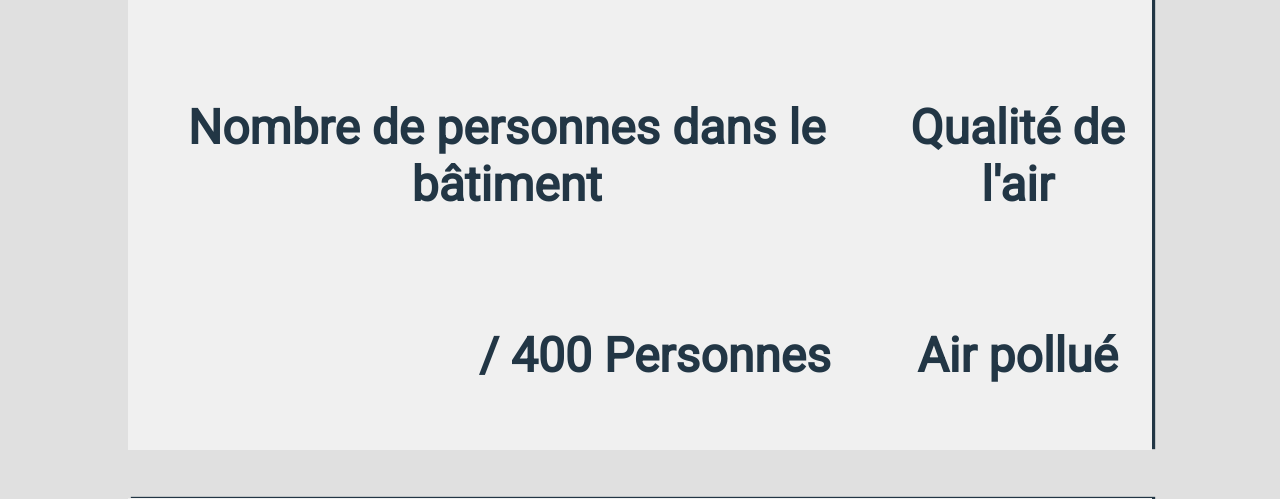
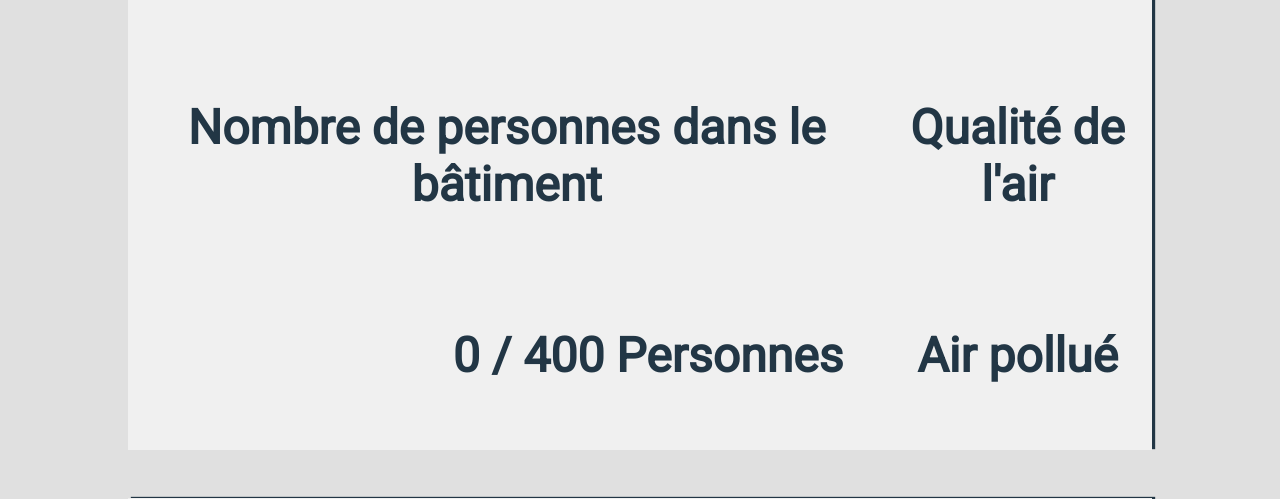
Before and after one commit to Clegarantir9/Projet-I3, a PHP site: page / in a window 1280 px wide. Shown: the part 320-819 px from the top of the page. Run offline with PHP 8.4, Linux system fonts and the light colour scheme; the visitor is signed in with stand-in values (Sample User, id 1); data that the repository does not hold is empty.

Commit message:
Update page_accueil.php

```diff
--- a/html/layout/page_accueil.php
+++ b/html/layout/page_accueil.php
@@ -46,10 +46,10 @@
 
             <tr>
               		<td class="col">
-						<div class="gauge-wrap gwsolo" data-value="<?php echo $singleRow['SUM(io)']/4+1;?>"></div>
+						<div class="gauge-wrap gwsolo" data-value="<?php if($singleRow['SUM(io)']>0){ echo $singleRow['SUM(io)']/4+1;}else{echo "1";}?>"></div>
 					</td>
 					<td class="col">
-              			<h1 id="personne"><?php echo $singleRow['SUM(io)'];?> <a>   / 400 Personnes</a></h1>
+              			<h1 id="personne"><?php if($singleRow['SUM(io)']>0){ echo $singleRow['SUM(io)'];}else{echo "0";}	?> <a>   / 400 Personnes</a></h1>
 					</td>
 
                     <th colspan="2" class="toshow">
```
